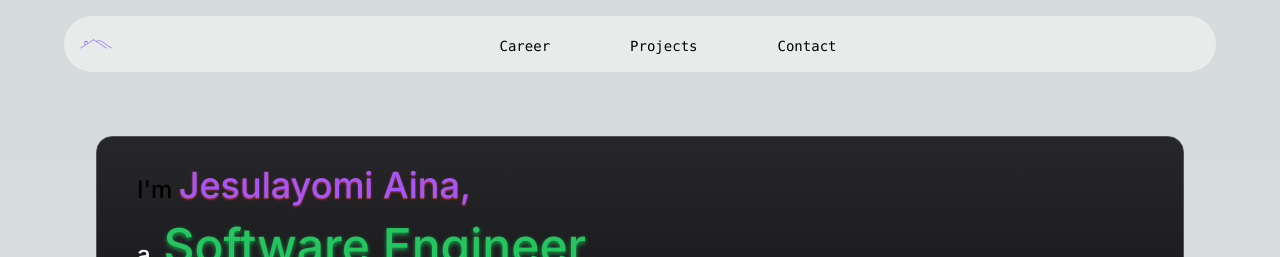
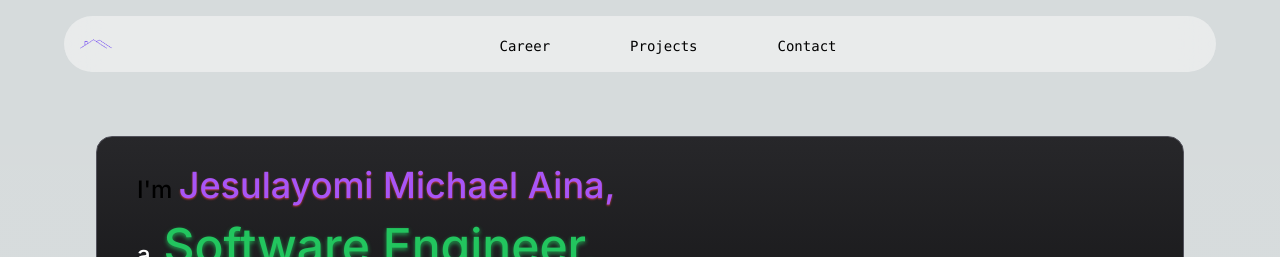
Before and after one commit to Jesulayomy/Jesulayomy, a Next.js app in the folder jesulayomy/: page / in a window 1280 px wide. Shown: the top 257 px of the page. Built offline with nearby package versions, Linux system fonts and the light colour scheme.

Commit message:
[2025]: Updated new role, pushing site changes to place content on homepage

```diff
--- a/jesulayomy/components/About.jsx
+++ b/jesulayomy/components/About.jsx
@@ -24,7 +24,7 @@ export default function About() {
       }}
     >
       <div className='md:text-2xl text-xl font-medium'>
-        I&apos;m <span className='text-3xl md:text-4xl text-purple-500 text-shadow-sm shadow-red-500/75'>Jesulayomi Aina,</span>
+        I&apos;m <span className='text-3xl md:text-4xl text-purple-500 text-shadow-sm shadow-red-500/75'>Jesulayomi Michael Aina,</span>
       </div>
       <div className='xl:text-5xl md:text-4xl text-3xl font-medium flex flex-wrap gap-x-2 text-green-500 text-shadow shadow-green-500/75'>
         <div><span className='xl:text-2xl md:text-xl text-base text-white text-shadow-none'>a</span> Software Engineer,</div>
```
